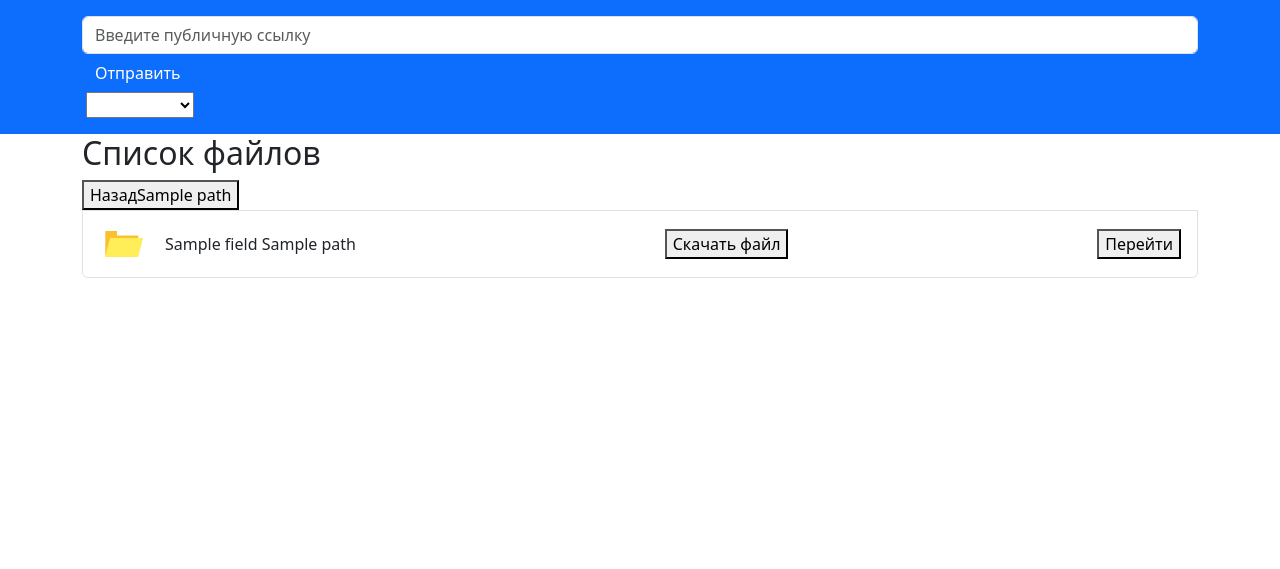
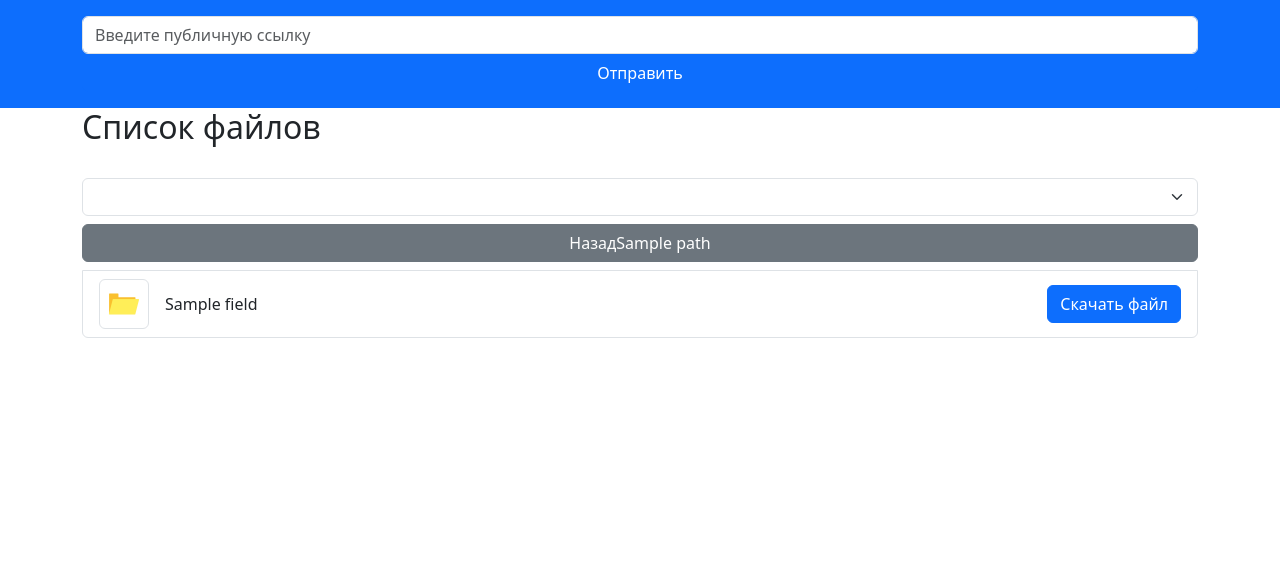
Before and after one commit to Skro11X/YDiskTask, a Django app: template templates/template_with_answer.html in a window 1280 px wide. Shown: the top 569 px of the page. Run offline with Django 5.2, Linux system fonts and the light colour scheme; tables that the repository leaves empty hold one stand-in row (values such as "Sample post"); the template is opened without the code that fills it: values that come from a table or form of the project are taken from there, most other values are stand-ins (such as "Sample title", 1, 10 or a date in 2020).

Commit message:
T4 create filter logic

```diff
--- a/templates/base.html
+++ b/templates/base.html
@@ -12,10 +12,10 @@
 <header class="bg-primary text-white p-3">
     <div class="container">
         {% if form %}
-            <form action="/check_disk/" method="post">
+            <form action="{% url 'yandex_disk_api' %}" method="get">
                 {% csrf_token %}
                 {{ form.as_div }}
-                <button type="submit" class="btn btn-primary">Отправить</button>
+                <button type="submit" class="btn btn-primary w-100 ">Отправить</button>
             </form>
             {% if form.name.errors %}
                 <div class="text-danger">
@@ -26,18 +26,18 @@
             {% endif %}
         {% else %}
             <a href="/">
-                <button>Ввести ссылку заново</button>
+                <button class="btn btn-primary w-100 ">Ввести ссылку заново</button>
             </a>
         {% endif %}
-        {% if filters %}
-            <label for="filters"></label>
-            <select id="filters" name="filter">
-            {% for key, value in filters.items %}
-                <option value="{{ value }}">{{ key }}</option>
-            {% endfor %}
-            </select>
-        {% endif %}
     </div>
+{% if errors %}
+        <div class="container mt-3">
+            <div class="alert alert-danger" role="alert">
+                <strong>{{ errors.error }}</strong><br>
+                {{ errors.details }}
+            </div>
+        </div>
+    {% endif %}
 </header>
 
 <main class="container">
--- a/templates/template_with_answer.html
+++ b/templates/template_with_answer.html
@@ -2,13 +2,24 @@
 {% load static %}
 {% block title %}Введение данных{% endblock title %}
 {% block content %}
+    <link href="https://cdn.jsdelivr.net/npm/bootstrap@5.3.0/dist/css/bootstrap.min.css" rel="stylesheet">
+    <script src="https://cdn.jsdelivr.net/npm/bootstrap@5.3.0/dist/js/bootstrap.bundle.min.js"></script>
+
     <div class="row"> <!-- Bootstrap: Создание списка файлов -->
         <div class="col-md-12">
             <h2>Список файлов</h2>
+            {% if filters %}
+                <label for="filters"></label>
+                <select id="filters" class="form-select" data-public="{{ public_key }}" name="filter">
+                    {% for key, value in filters.items %}
+                        <option value="{{ value }}">{{ key }}</option>
+                    {% endfor %}
+                </select>
+            {% endif %}
             <div class="list-group" id="main-list">
                 {% if path %}
-                    <a href="{% url 'change_directory' %}?public_key={{ public_key }}&path={{ old_path }}">
-                        <button>Назад{{ path }}</button>
+                    <a href="{% url 'yandex_disk_api' %}?public_key={{ public_key }}&path={{ old_path }}" class="btn btn-secondary my-2">
+                        Назад{{ path }}
                     </a>
                 {% endif %}
                 {% for field in answer %}
@@ -17,21 +28,24 @@
                             {% if field.type == "file" %}
                                 <img src="{{ field.link }}"
                                      alt="Файл"
-                                     class="me-3"
+                                     class="me-3 img-thumbnail"
                                      style="width: 50px; height: 50px;"
                                      onerror="this.src='{% static 'file.jpg' %}'">
                             {% else %}
                                 <img src="{% static "dir.png" %}"
-                                     alt="Файл" class="me-3"
-                                     style="width: 50px; height: 50px;"
-                                >
+                                     alt="Файл" class="me-3 img-thumbnail"
+                                     style="width: 50px; height: 50px;">
                             {% endif %}
-                            <span>{{ field.name }} {{ field.path }}</span>
+                            <span>{{ field.name }}</span>
                         </div>
-                        <button class="fetchButton" data-link="{{ field.download_link }}">Скачать файл</button>
-                        <a href="{% url 'change_directory' %}?public_key={{ public_key }}&path={{ field.path }}&filer={{ filter }}">
-                            <button>Перейти</button>
-                        </a>
+                        <div>
+                            <button class="btn btn-primary fetchButton" data-link="{{ field.download_link }}">Скачать файл</button>
+                            {% if field.type == "dir" %}
+                                <a href="{% url 'yandex_disk_api' %}?public_key={{ public_key }}&path={{ field.path }}&filter={{ filter }}" class="btn btn-info">
+                                    Перейти
+                                </a>
+                            {% endif %}
+                        </div>
                     </div>
                 {% endfor %}
             </div>
@@ -56,7 +70,11 @@
             }
         )
         document.getElementById("filters").addEventListener("change", function () {
-            window.location.href = "http://localhost:8000/change_directory/" + "?public_key={{ public_key }}" + "&filter="+this.value;
+            const params = new URLSearchParams(window.location.search)
+            params.set("public_key", this.dataset.public)
+            params.delete("filter")
+            params.set("filter", this.value)
+            window.location.href = window.location.origin + "/yandex_disk_api/?" + params.toString();
         });
         document.getElementById("filters").value = "{{filter}}";
     </script>
--- a/yandex_disk/urls.py
+++ b/yandex_disk/urls.py
@@ -1,10 +1,9 @@
 from django.urls import path
-from .views import process_link, check_link, get_link, change_directory
+from .views import process_link, check_link, get_link
 
 
 urlpatterns = [
     path('', process_link, name='process_link'),
-    path('check_disk/', check_link, name='check_link'),
+    path('yandex_disk_api/', check_link, name='yandex_disk_api'),
     path('get_link/<path:link>/', get_link, name='get_link'),
-    path('change_directory/', change_directory, name='change_directory'),
 ]
```
Also changed, not shown: templates/index.html (deleted, +0 -8 lines), yandex_disk/views.py (+6 -22 lines), README.md.
